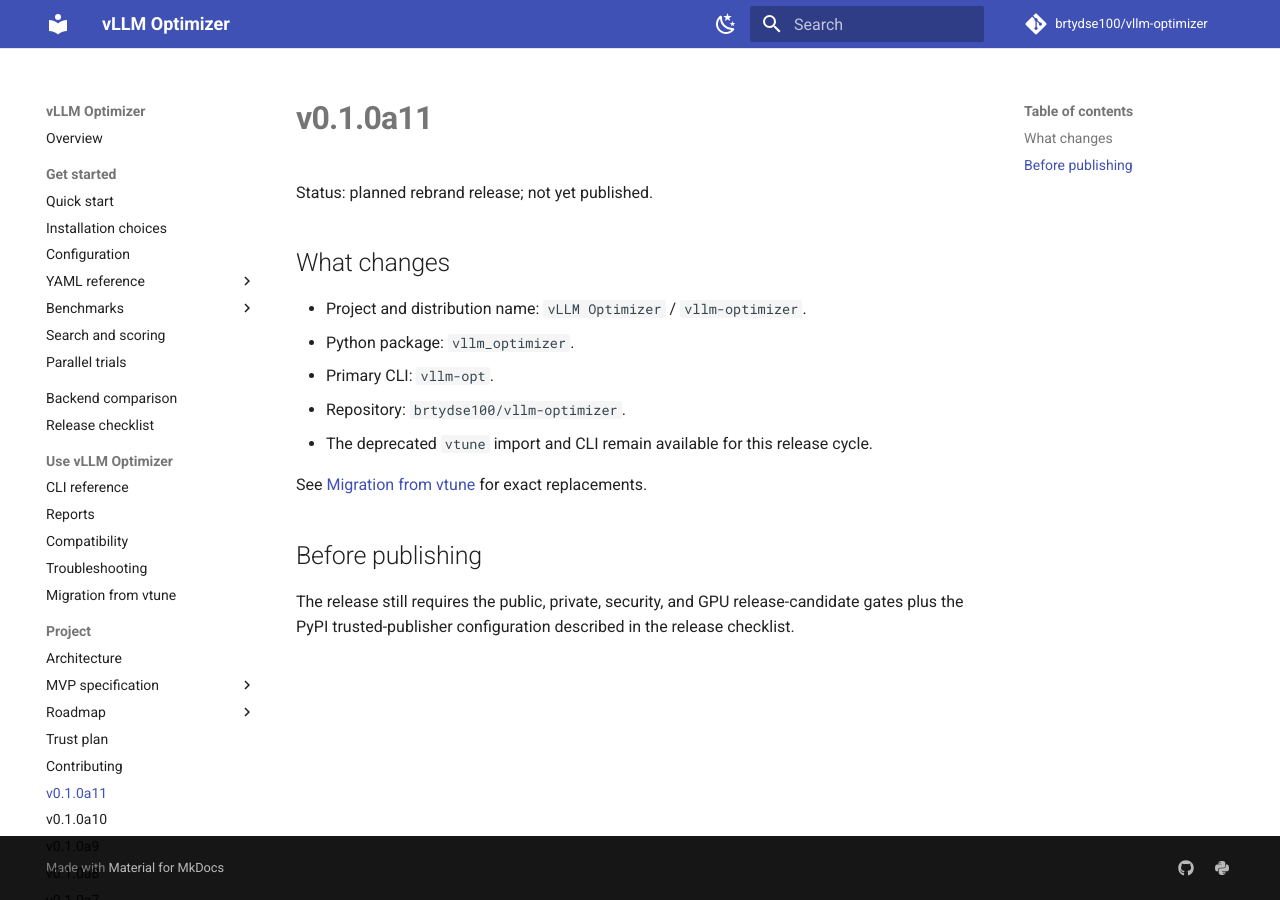
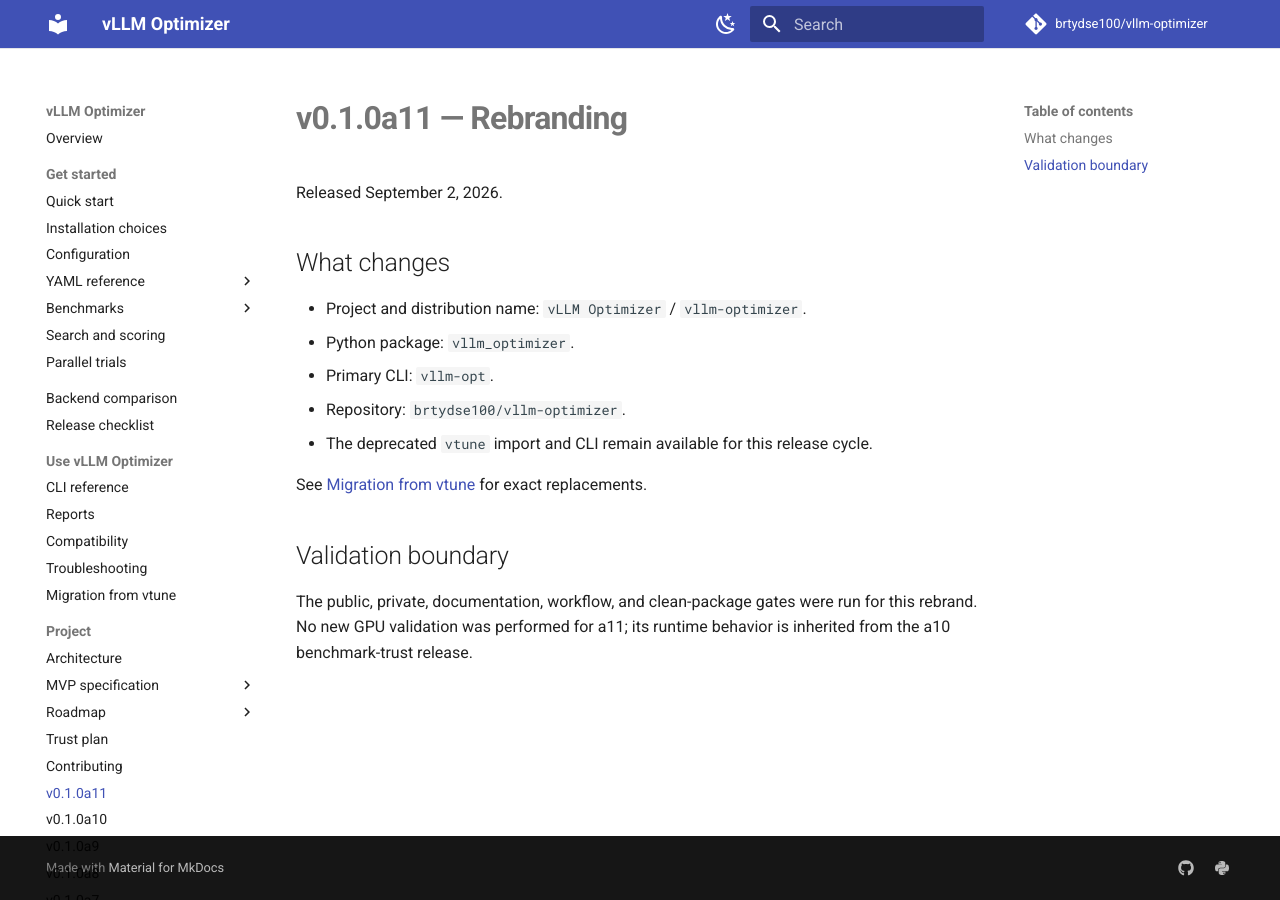
Before and after one commit to brtydse100/vTune, an MkDocs documentation site: the page built from docs/releases/v0.1.0a11.md, in a window 1280 px wide. Built offline with MkDocs 1.6.1 and Material for MkDocs 9.7.7, drawn with Linux system fonts in a browser that asks for light colours; comment, search, counter and statistics services are not loaded.

Commit message:
release: prepare v0.1.0a11

```diff
--- a/docs/releases/v0.1.0a11.md
+++ b/docs/releases/v0.1.0a11.md
@@ -1,6 +1,6 @@
-# v0.1.0a11
+# v0.1.0a11 — Rebranding
 
-Status: planned rebrand release; not yet published.
+Released September 2, 2026.
 
 ## What changes
 
@@ -12,8 +12,8 @@ Status: planned rebrand release; not yet published.
 
 See [Migration from vtune](../migration-vllm-optimizer.md) for exact replacements.
 
-## Before publishing
+## Validation boundary
 
-The release still requires the public, private, security, and GPU release-candidate
-gates plus the PyPI trusted-publisher configuration described in the release
-checklist.
+The public, private, documentation, workflow, and clean-package gates were run
+for this rebrand. No new GPU validation was performed for a11; its runtime
+behavior is inherited from the a10 benchmark-trust release.
```
Also changed, not shown: CHANGELOG.md (+2 -2 lines).
